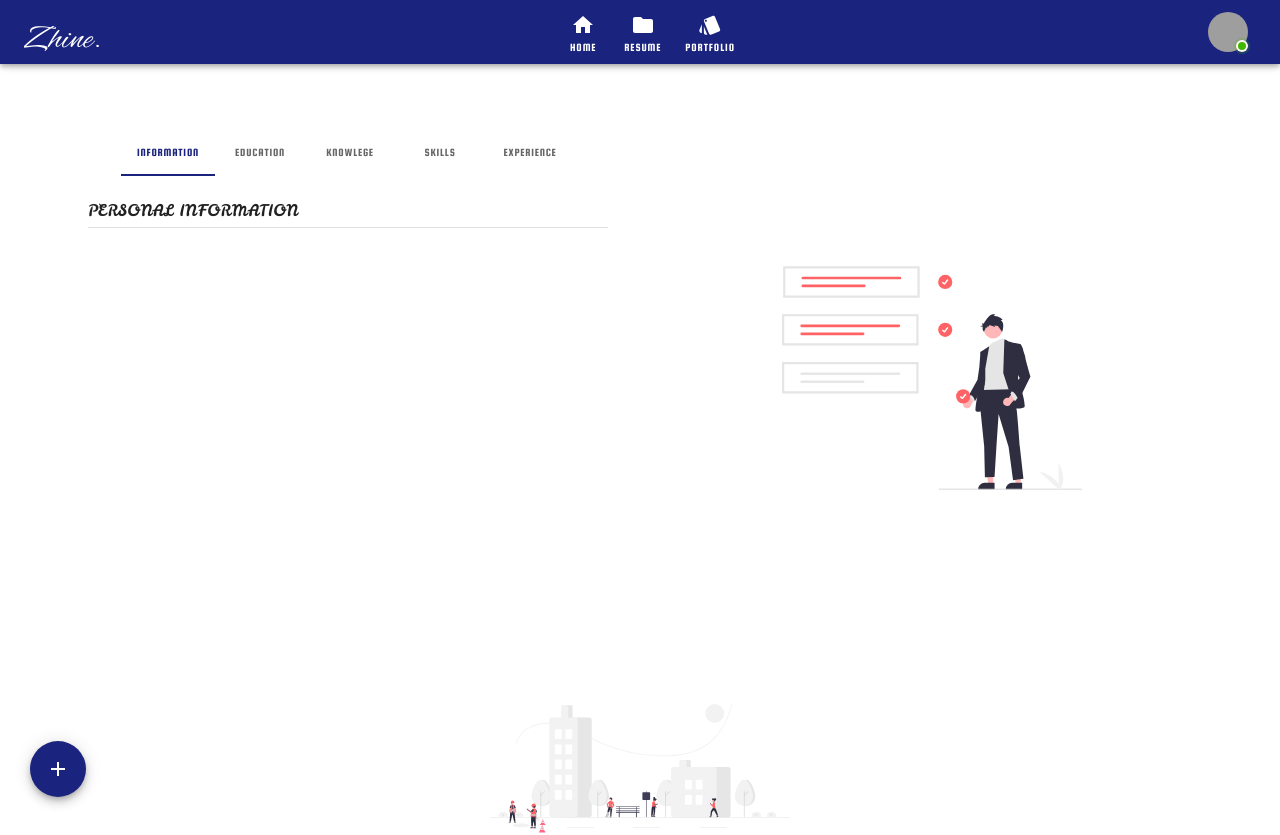
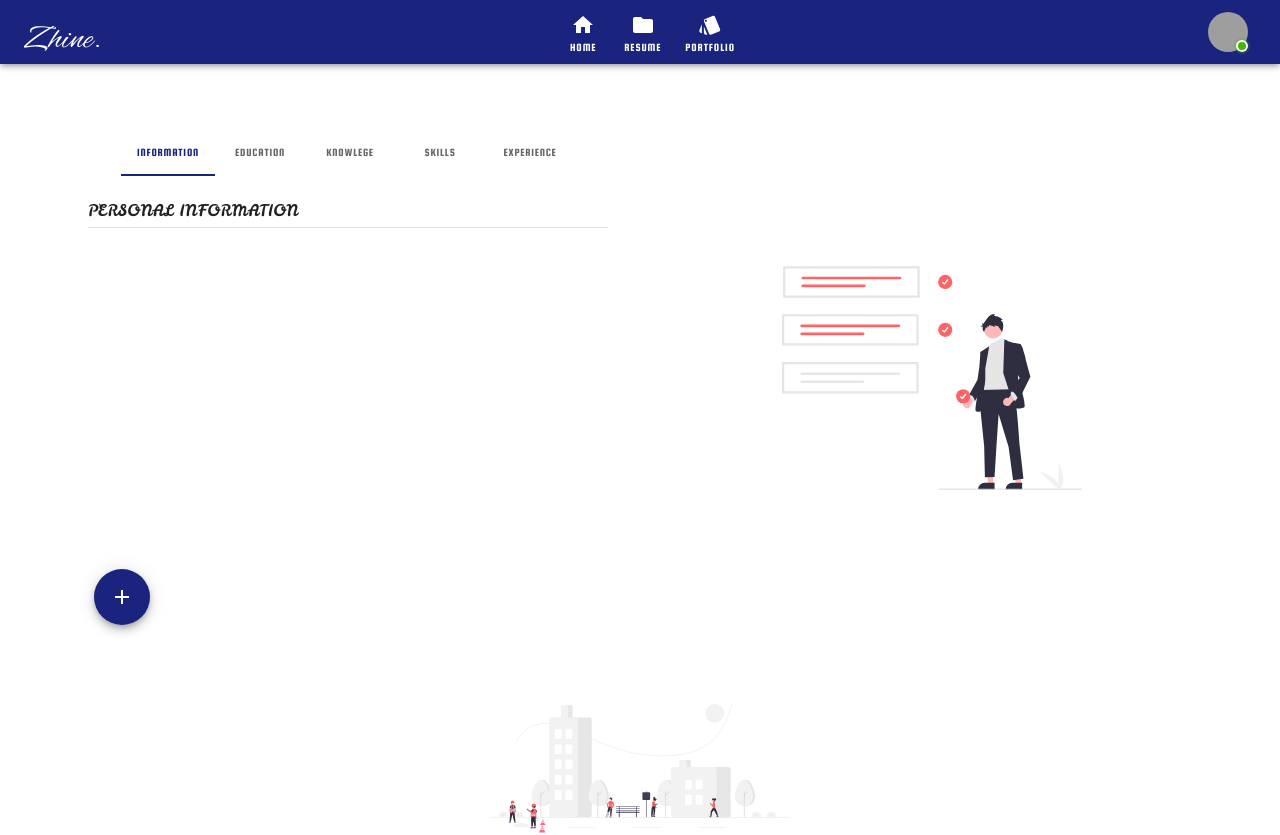
Before and after one commit to Holuwashina/portfolio, a Next.js app: page /resume in a window 1280 px wide. Shown: the top 835 px of the page. Built offline with nearby package versions, Linux system fonts and the light colour scheme; grey boxes are pictures that could not be loaded.

Commit message:
Coding Night...

```diff
--- a/pages/resume/index.js
+++ b/pages/resume/index.js
@@ -53,9 +53,9 @@ const Portfolio = () => {
 
   return (
     <>
-      <Grid container spacing={2} sx={{ flexDirection: matches ? "column-reverse" : "" }} >
+      <Grid container spacing={2} >
         <Grid item sm={12} md={6}>
-          <Box sx={{ height: 500 }}>
+          <Box sx={{ position: "relative", height: 500 }}>
             <StyledTab tabValue={value} tabSetValue={setValue} tabs={TabData}>
               {
                 TabData.map((tab, index) => {
```
